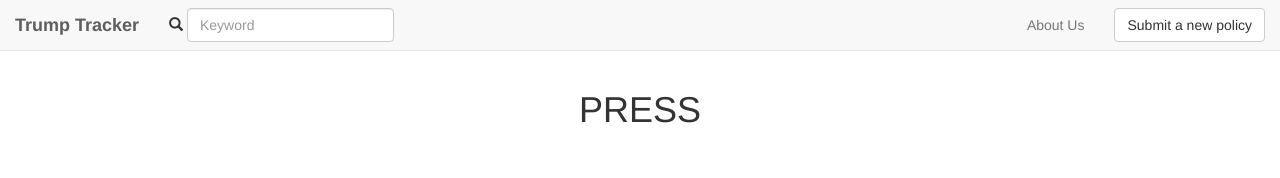
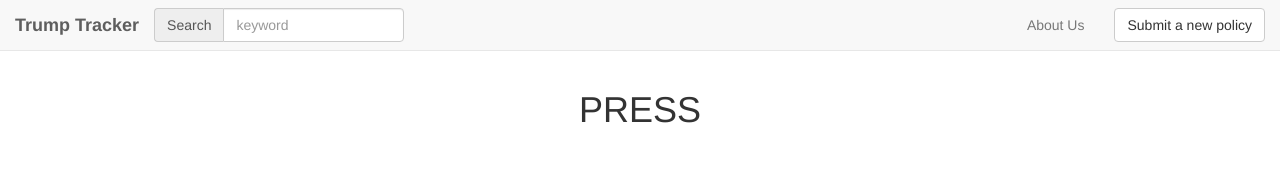
Before and after one commit to TrumpTracker/trumptracker.github.io, a Jekyll site: the page built from about.html, in a window 1280 px wide. Shown: the top 178 px of the page. Built offline with Jekyll 4.4.1, drawn with Linux system fonts in a browser that asks for light colours; nearby versions of some CDN libraries.

Commit message:
Global search changes

```diff
--- a/_layouts/page.html
+++ b/_layouts/page.html
@@ -96,17 +96,15 @@
                     <span class="icon-bar"></span>
                     </button>
                     <a class="navbar-brand" href="#"><b>Trump Tracker</b></a>
+                    <div class="input-group search">
+                        <div class="input-group-addon"><span>Search </span></div>
+                        <input type="text" placeholder="keyword" class="form-control" id="search-field">
+                    </div>
                 </div>
                 <!-- Collect the nav links, forms, and other content for toggling -->
                 <div class="collapse navbar-collapse" id="bs-example-navbar-collapse-1">
                     <form class="navbar-form navbar-right" action="https://viren8.typeform.com/to/CA1RiV" method="get">
                         <button type="submit" class="btn btn-default" data-toggle="tooltip" data-placement="bottom" title="Will need sources!">Submit a new policy</button>
-                    </form>
-                    <form class="navbar-form navbar-left" target="_self">
-                        <div class="form-group">
-                            <label class="control-label" for="search-field"><i class="glyphicon glyphicon-search"></i></label>
-                            <input class="form-control search-field" type="search" name="search" id="search-field" placeholder="Keyword" />
-                        </div>
                     </form>
                     <ul class="nav navbar-nav navbar-right">
                         <li><a href="/about">About Us</a></li>
@@ -166,6 +164,7 @@
                 $("#search-field").keyup(function () {
                     $("#search-results").html("");
                     if($("#search-field").val()!="") {
+                        var search = $("#search-field").val().toLowerCase();
                         //show the results div
                         $("div.row.search-results").show();
                         //loop through each tab panel (easier to grab heading info)
@@ -191,12 +190,15 @@
                                     }
                                     $("#search-results").append('<li class="list-group-item"><span>' + $(this).text() + '</span></li>')
                                 }
-                            }, display_section, display_heading, panel_id);
+                            });
                         });
                     } else {
                         //fixes spacing caused by empty elements
                         $("div.row.search-results").hide();
                     }
+                });
+                $("form.search").submit(function(e){
+                    e.preventDefault();
                 });
 
                 var oneDay = 24 * 60 * 60 * 1000; // hours*minutes*seconds*milliseconds
--- a/css/styles.sass
+++ b/css/styles.sass
@@ -1,2 +1,16 @@
 ---
 ---
+
+// begin
+.navbar-form
+  border: none
+
+.navbar-header .search
+  width: 250px
+  margin-top: 8px
+
+@media screen and (max-width: 500px)
+  .navbar-header .search
+    margin-top: 8px
+    width: 100%
+    padding: 1em
```
Also changed, not shown: other parts of _layouts/page.html (+1 -1 lines).
